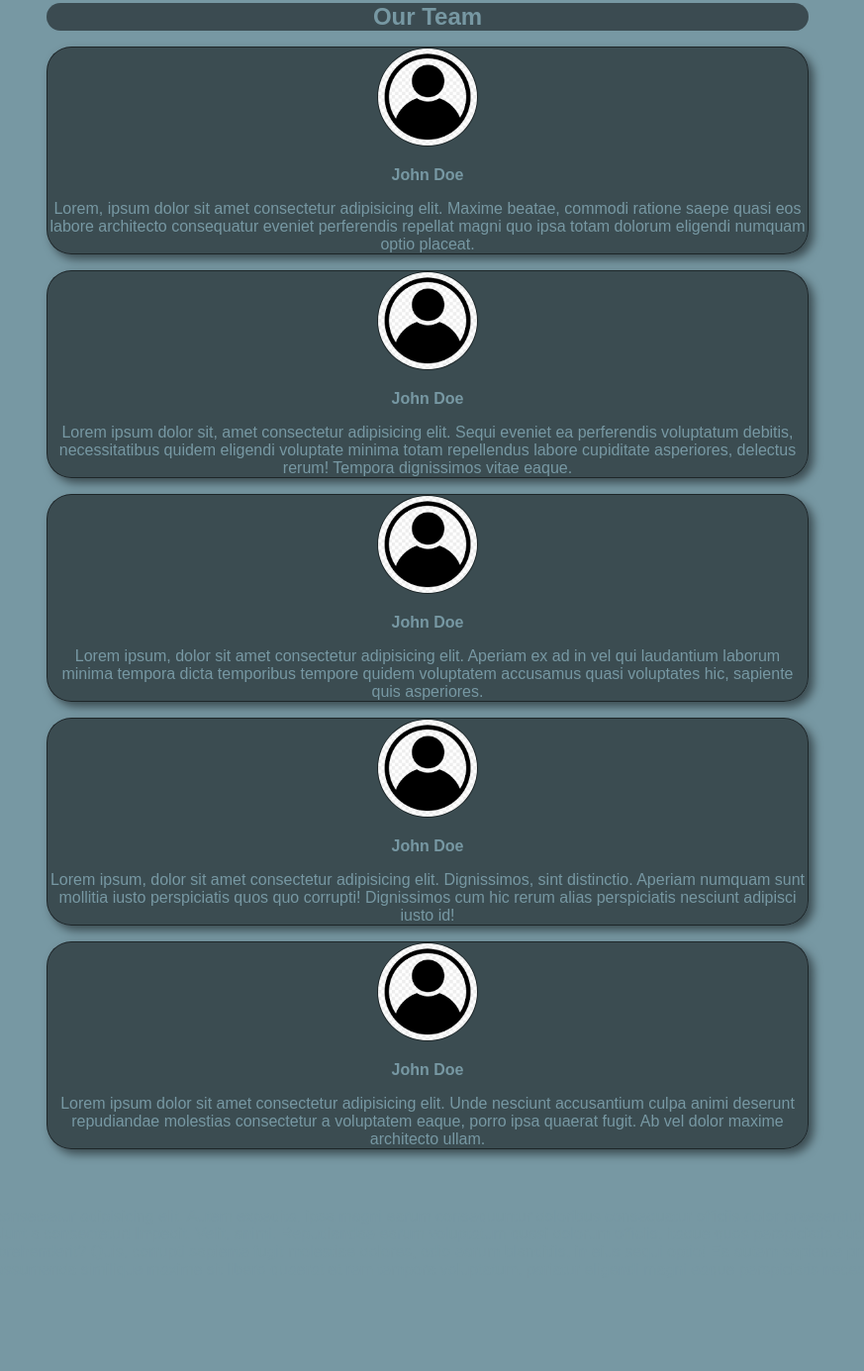
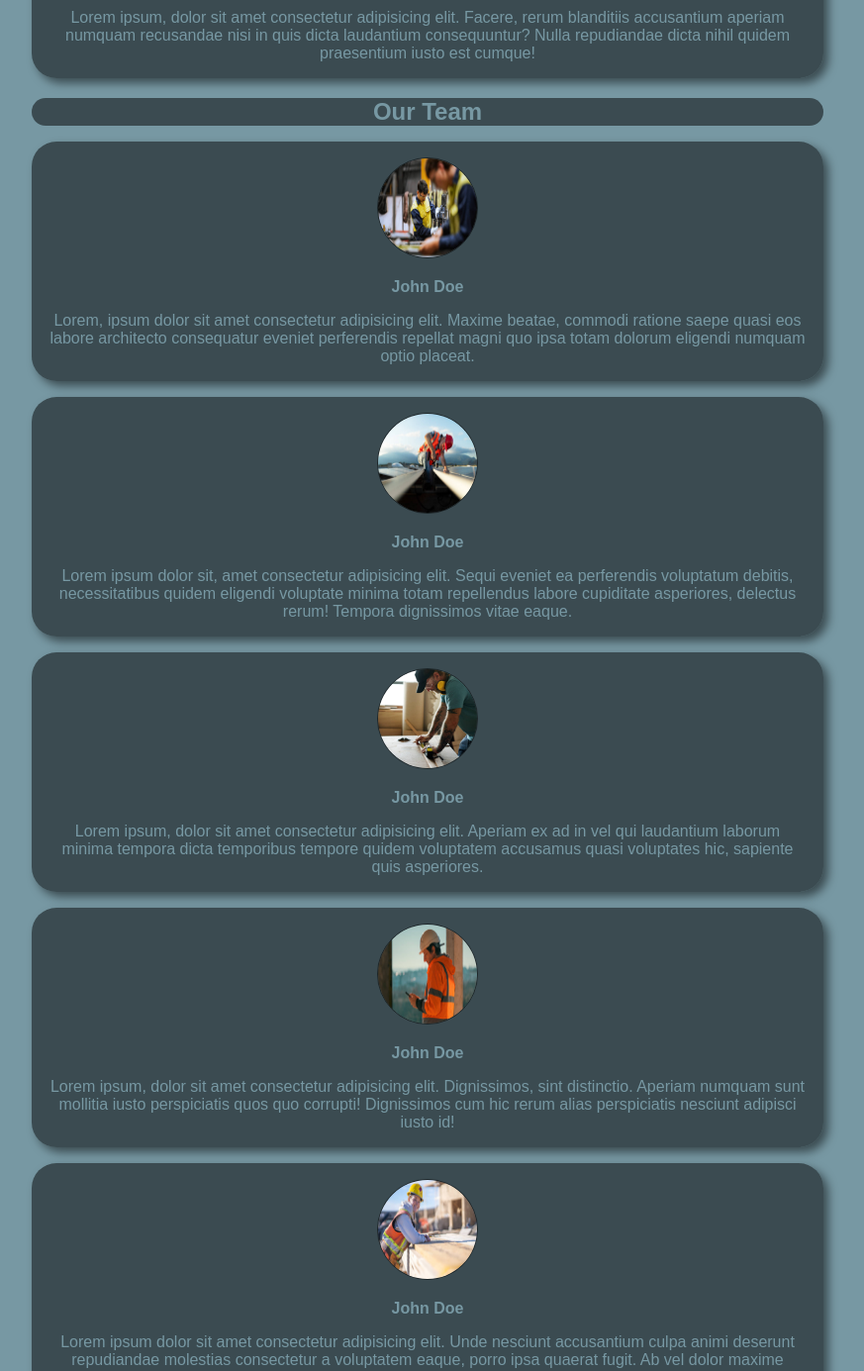
Before and after one commit to HopenJay/Construction, a plain HTML site: page index.html in a window 1280 px wide. Shown: the part 1415-2800 px from the top of the page at 99% size, without its empty margins (208-1081 px from the left). Before the commit the page ends 2725 px from the top, so only its background shows below. Drawn offline with Linux system fonts and the light colour scheme.

Commit message:
gave pictures in index.hml

```diff
--- a/index.css
+++ b/index.css
@@ -96,10 +96,11 @@ h2{
     border: 1px solid rgba(0, 0, 0, 0.5);
     border-radius: 50%;
     width: 100px;
+    height: 100px;
 }
 
 .client1,.client2, .client3, .worker1, .worker2, .worker3, .worker4, .worker5{
-    border: 1px solid rgba(0, 0, 0, 0.5);
+    /* border: 1px solid rgba(0, 0, 0, 0.5); */
     width: 60vw;
     height: fit-content;
     display: flex;
@@ -110,6 +111,7 @@ h2{
     border-radius: 25px;
     box-shadow: 5px 5px 10px rgba(0, 0, 0, 0.5);
     background-color: rgba(0, 0, 0, 0.5);
+    padding: 1em;
 }
 
 .name{
--- a/index.html
+++ b/index.html
@@ -44,7 +44,7 @@
         <h2>Testimonials</h2>
         <div class="client1">
             <div class="profile_picture">
-                <img src= "images/download.png" alt="profile_picture">
+                <img src= "images/images (1).jpeg" alt="profile_picture">
             </div>
             <div class="name">
                 <p>Jacob Reynolds</p>
@@ -55,7 +55,7 @@
         </div>
         <div class="client2">
             <div class="profile_picture">
-                <img src="images/download.png" alt="profile_picture">
+                <img src="images/images (2).jpeg" alt="profile_picture">
             </div>
             <div class="name">
                 <p>John Doe</p>
@@ -66,7 +66,7 @@
         </div>
         <div class="client3">
             <div class="profile_picture">
-                <img src="images/download.png" alt="profile_picture">
+                <img src="images/images (3).jpeg" alt="profile_picture">
             </div>
             <div class="name">
                 <p>Mary Doe</p>
@@ -81,7 +81,7 @@
         <h2>Our Team</h2>
         <div class="worker1">
             <div class="profile_picture">
-                <img src="images/download.png" alt="profile_picture">
+                <img src="images/m.jpg" alt="profile_picture">
             </div>
             <div class="name">
                 <p>John Doe</p>
@@ -92,7 +92,7 @@
         </div>
         <div class="worker2">
             <div class="profile_picture">
-                <img src="images/download.png" alt="profile_picture">
+                <img src="images/m1.jpg" alt="profile_picture">
             </div>
             <div class="name">
                 <p>John Doe</p>
@@ -103,7 +103,7 @@
         </div>
         <div class="worker3">
             <div class="profile_picture">
-                <img src="images/download.png" alt="profile_picture">
+                <img src="images/m2.jpg" alt="profile_picture">
             </div>
             <div class="name">
                 <p>John Doe</p>
@@ -114,7 +114,7 @@
         </div>
         <div class="worker4">
             <div class="profile_picture">
-                <img src="images/download.png" alt="profile_picture">
+                <img src="images/m3.jpg" alt="profile_picture">
             </div>
             <div class="name">
                 <p>John Doe</p>
@@ -125,7 +125,7 @@
         </div>
         <div class="worker5">
             <div class="profile_picture">
-                <img src="images/download.png" alt="profile_picture">
+                <img src="images/w.jpg" alt="profile_picture">
             </div>
             <div class="name">
                 <p>John Doe</p>
```
Also changed, not shown: images/images (1).jpeg (added), images/images (2).jpeg (added), images/images (3).jpeg (added), images/m.jpg (added), images/m1.jpg (added), images/m2.jpg (added), images/m3.jpg (added), images/w.jpg (added).
